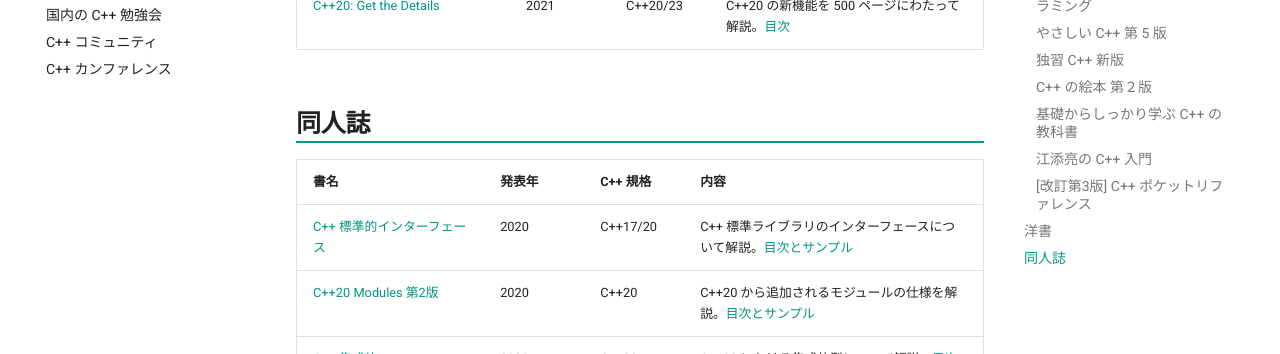
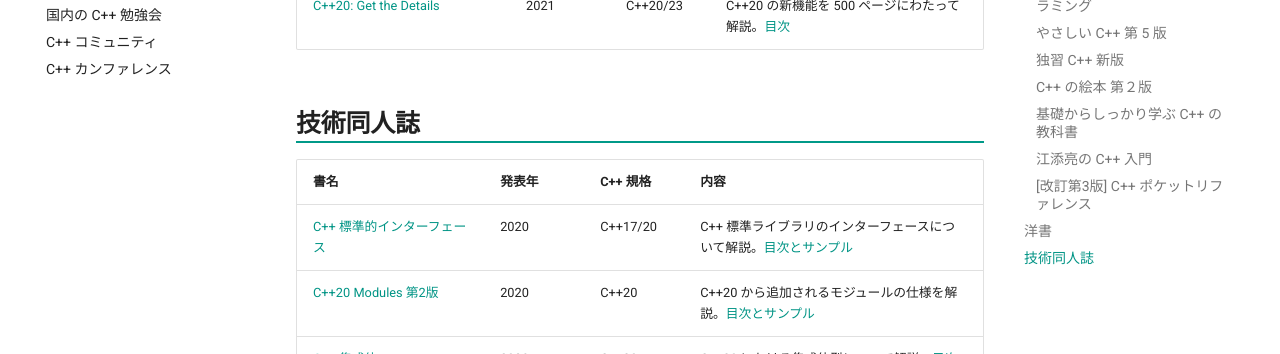
Before and after one commit to cppmap/cppmap.docs, an MkDocs documentation site: the page built from docs/learn/books.md, in a window 1280 px wide and 900 px high, scrolled down 4504 px. Shown: the part 174-528 px from the top of the window. Built offline with MkDocs 1.6.1 and Material for MkDocs 9.7.7, drawn with Linux system fonts in a browser that asks for light colours; nearby versions of some CDN libraries; comment, search, counter and statistics services are not loaded.

Commit message:
Update books.md

```diff
--- a/docs/learn/books.md
+++ b/docs/learn/books.md
@@ -76,7 +76,7 @@ C++ の入門～中級レベルの多くの情報（『やさしい C++ 第 5
 | [C++20: Get the Details](https://leanpub.com/c20)                                                               | 2021 | C++20/23 | C++20 の新機能を 500 ページにわたって解説。[目次](https://leanpub.com/c20) |
 
 
-## 同人誌
+## 技術同人誌
 | 書名                                                                                          | 発表年  | C++ 規格   | 内容                                                                                                                                   |
 |---------------------------------------------------------------------------------------------|------|----------|--------------------------------------------------------------------------------------------------------------------------------------|
 | [C++ 標準的インターフェース](https://techbookfest.org/product/6417376601964544)                        | 2020 | C++17/20 | C++ 標準ライブラリのインターフェースについて解説。[目次とサンプル](https://github.com/onihusube/books/blob/master/sample/cpp_interface/sample.md)                  |
```
